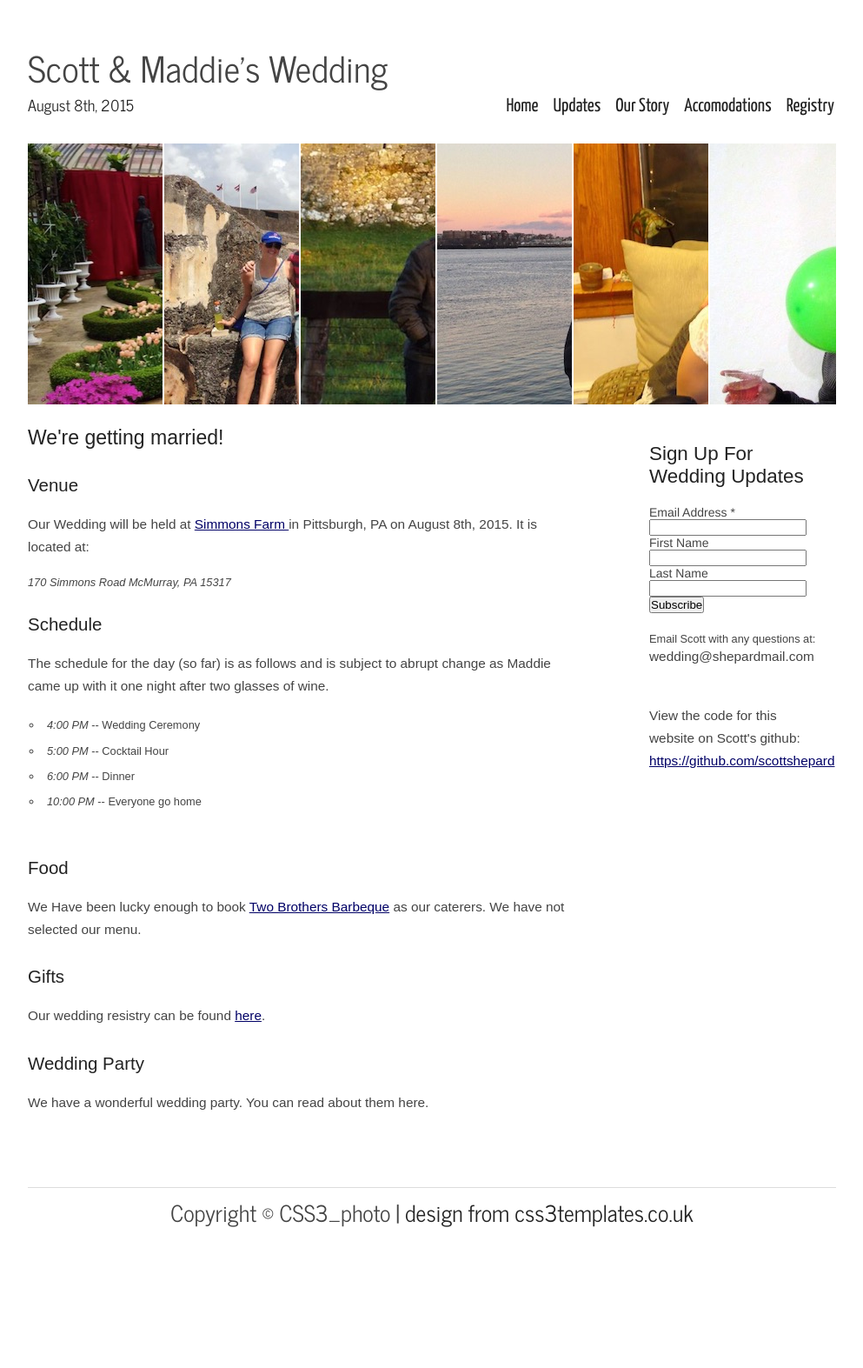
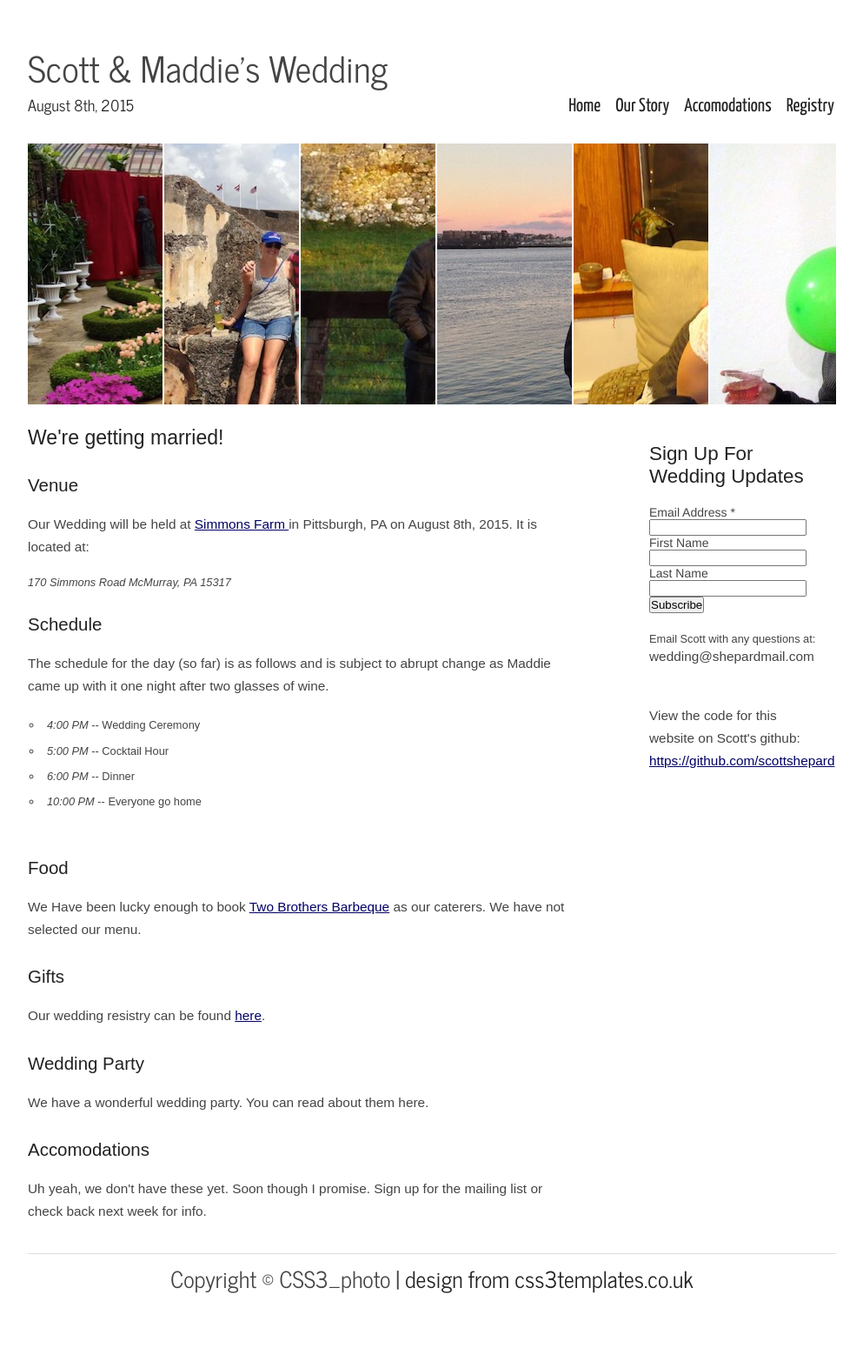
Before and after one commit to scottshepard/scottandmaddie, a Jekyll site: the page built from index.html, in a window 1280 px wide. Shown: the whole page at 87% size, without its empty margins (143-1136 px from the left). Built offline with Jekyll 4.4.1, drawn with Linux system fonts in a browser that asks for light colours; Markdown is read by kramdown in place of the engine named in the settings; the list of posts is cut into pages by our own code; comment, search, counter and statistics services are not loaded; before the commit the page ends 1497 px from its top, so only the background shows below that.

```diff
--- a/_layouts/default.html
+++ b/_layouts/default.html
@@ -33,7 +33,6 @@
         <nav>
           <ul class="sf-menu" id="nav">
             <li class=""><a href="/">Home</a></li>
-            <li><a href="/updates/">Updates</a></li>
             <li><a href="/our_story/">Our Story</a></li>
             <li><a href="/accomodations/">Accomodations</a></li>
             <li><a href="http://www.myregistry.com/wedding-registry/Scott-Shepard-Madison-Jennings-Chicago-IL/793308">Registry</a></li>
--- a/index.html
+++ b/index.html
@@ -41,7 +41,8 @@ title: Home
 	We have a wonderful wedding party. You can read about them here.
 </p>
 
-<h2>  </h2>
+<h2> Accomodations </h2>
 <p>
-
+	Uh yeah, we don't have these yet. Soon though I promise. Sign up for the
+	mailing list or check back next week for info.
 </p>
```
Also changed, not shown: _posts/2015-01-24-new-website.md (deleted, +0 -12 lines), _posts/2015-01-26-save-the-dates.md (deleted, +0 -16 lines), _posts/2015-03-24-invites-ordered.md (deleted, +0 -14 lines), updates/index.html (deleted, +0 -22 lines).
